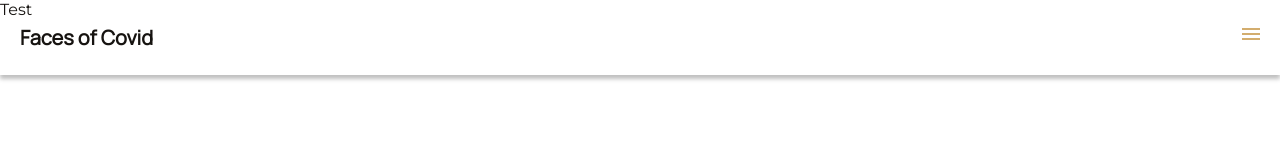
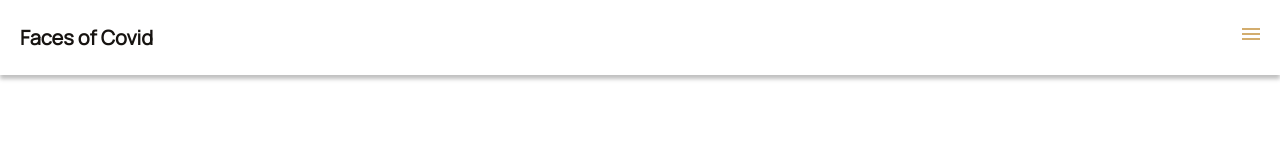
Before and after one commit to FacesOfCovid/FacesOfCovid, a React (Create React App) app in the folder client/: page / in a window 1280 px wide. Shown: the top 160 px of the page. Built offline with nearby package versions, Linux system fonts and the light colour scheme.

Commit message:
Wrapper component created, react-router-dom installed

```diff
--- a/client/package.json
+++ b/client/package.json
@@ -8,6 +8,7 @@
     "@testing-library/user-event": "^7.1.2",
     "react": "^16.13.1",
     "react-dom": "^16.13.1",
+    "react-router-dom": "^5.1.2",
     "react-scripts": "3.4.1"
   },
   "scripts": {
--- a/client/src/components/App.js
+++ b/client/src/components/App.js
@@ -1,17 +1,18 @@
 import React from 'react';
+import { BrowserRouter } from 'react-router-dom';
 
 // COMPONENTS
 import Navbar from "./Navbar/Navbar";
 import Footer from "./Footer/Footer";
+import Wrapper from "./Wrapper/Wrapper";
 
-
-function App() {
+const App = () => {
   return (
-    <div>
+    <BrowserRouter>
       <Navbar />
-      Test
+      <Wrapper />
       <Footer />
-    </div>
+    </BrowserRouter>
   );
 }
 
--- /dev/null
+++ b/client/src/components/Wrapper/Wrapper.js
@@ -0,0 +1,15 @@
+import React from "react";
+import { Route } from 'react-router-dom';
+
+// STYLESHEETS
+import "./wrapper.css";
+
+const Wrapper = () => {
+    return (
+        <div className="wrapper">
+
+        </div>
+    );
+};
+
+export default Wrapper;
--- /dev/null
+++ b/client/src/components/Wrapper/wrapper.css
@@ -0,0 +1,5 @@
+.wrapper {
+    height: 100vh;
+    padding: 7.5rem 2rem 1.75rem;
+    width: 100%;
+}
```
Also changed, not shown: 1 other file (tests, documents, lock files or other folders).
